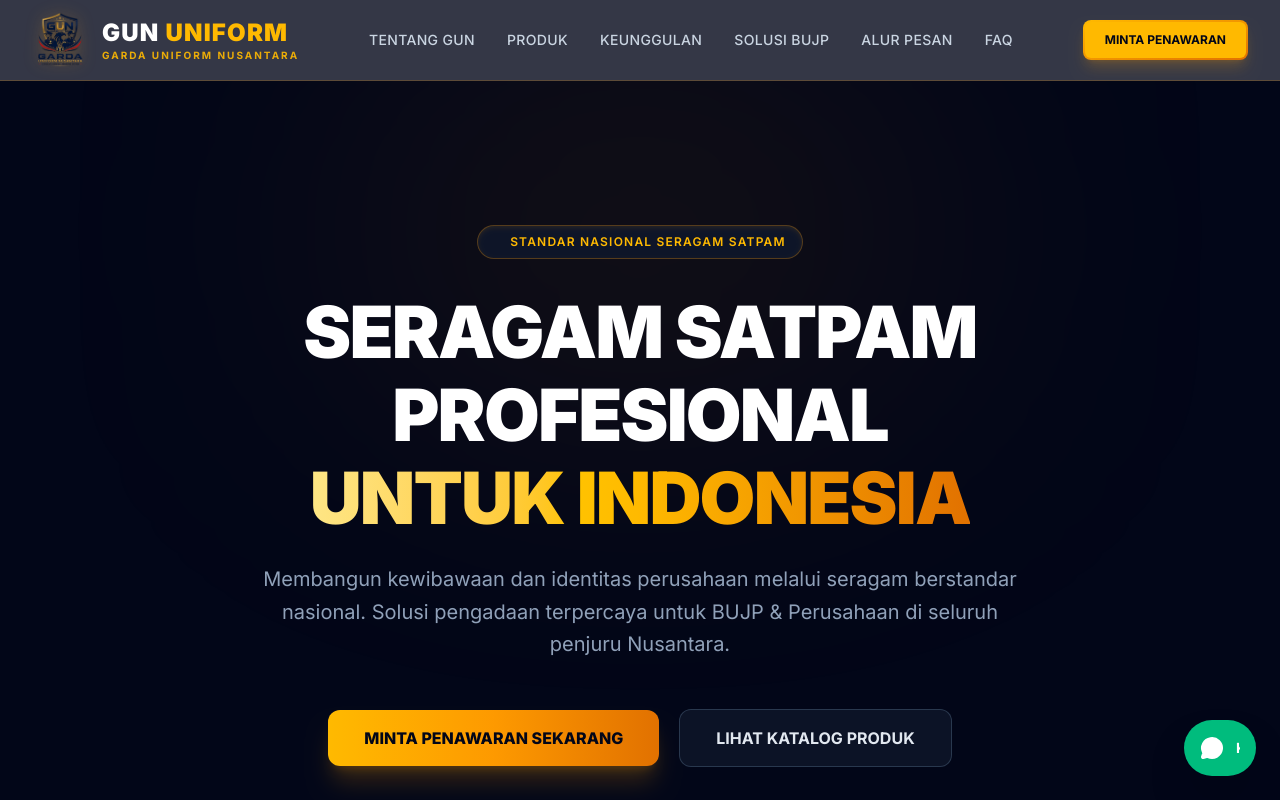
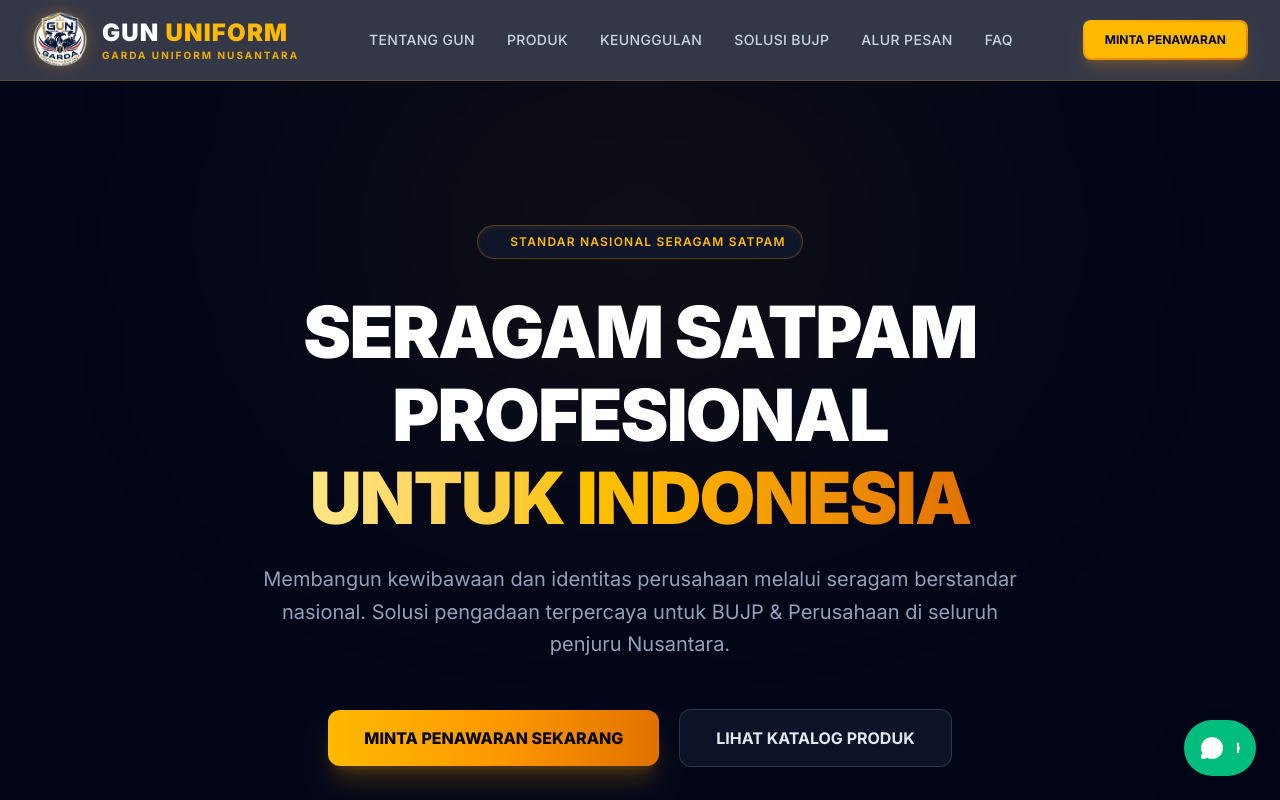
Before and after one commit to Ibommm/gun-uniform-website, a Next.js app: page / in a window 1280 px wide. Shown: the top 800 px of the page. Built offline with nearby package versions, Linux system fonts and the light colour scheme.

Commit message:
Update logo dan tambah katalog produk baru

```diff
--- a/src/components/Logo.tsx
+++ b/src/components/Logo.tsx
@@ -11,7 +11,7 @@ export default function Logo({ showText = true }: LogoProps) {
       {/* Container Gambar Logo - Diperbesar jadi w-14 h-14 & diberi efek glow */}
       <div className="relative w-12 h-12 md:w-14 md:h-14 flex items-center justify-center shrink-0 filter drop-shadow-[0_0_8px_rgba(245,158,11,0.35)]">
         <Image
-          src="/images/logo/Logo_Gun.png" // Sesuaikan dengan path logo kamu
+          src="/images/logo/logo gun.png" // Sesuaikan dengan path logo kamu
           alt="GUN Uniform Logo"
           fill
           sizes="(max-width: 768px) 48px, 56px"
```
Also changed, not shown: public/images/logo/Logo_Gun.png (deleted), public/images/logo/logo gun.png (added).
